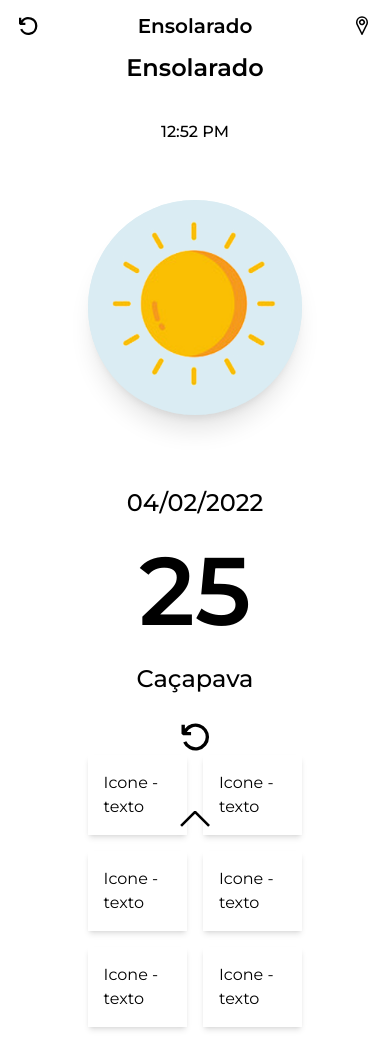
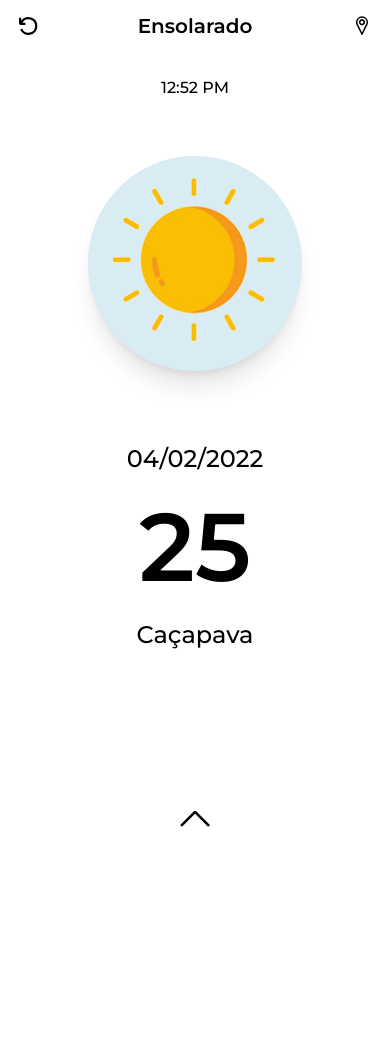
Before and after one commit to wallaceantunes/weather-app, a React (Create React App) app: page / in a window 390 px wide. After the commit the page ends 844 px from the top, so only its background shows below. Built offline with nearby package versions, Linux system fonts and the light colour scheme.

Commit message:
adjusted select input

```diff
--- a/src/components/Select.jsx
+++ b/src/components/Select.jsx
@@ -1,5 +1,5 @@
 export const Select = ({label}) => {
-    return  <div className="w-full md:w-1/3 px-3 mb-6 md:mb-0">
+    return  <div className="w-full px-3 mb-6">
         <label className="block uppercase tracking-wide text-gray-700 text-xs font-bold mb-2" for="grid-state">
             {label}
         </label>
--- a/src/pages/Home/index.jsx
+++ b/src/pages/Home/index.jsx
@@ -19,7 +19,7 @@
         </div>
         <div className="flex flex-col items-center lg:flex-row mx-20p">
             <div className="flex-1 flex-col items-center flex space-y-6 lg:space-y-2">
-                <div className="flex-1 pt-3 text-2xl text-center font-semibold">Ensolarado</div>  {/* tirar no pc */}
+                <div className="flex-1 pt-3 text-2xl text-center font-semibold hidden lg:block">Ensolarado</div>
                 <div className="flex-1 pt-3 text-base text-center font-medium">12:52 PM</div>
                 <div className="flex-1 pt-8 pb-12 text-center lg:pt-4 lg:pb-6">
                     <img
@@ -32,11 +32,11 @@
                 <div className="flex-1 text-2xl text-center font-medium">04/02/2022</div>
                 <div className="flex-1 text-8xl text-center font-semibold">25</div>
                 <div className="flex-1 text-2xl text-center font-medium">Caçapava</div>
-                <div className="flex-1 text-4xl text-center font-medium cursor-pointer"> {/* tirar no pc */}
-                    <VscDebugRestart onClick={() => alert('Reload')}/> {/* tirar no pc */}
-                </div> {/* tirar no pc */}
+                <div className="flex-1 text-4xl text-center font-medium cursor-pointer hidden lg:block">
+                    <VscDebugRestart onClick={() => alert('Reload')}/>
+                </div>
             </div>
-            <div className="flex-1 flex flex-row space-x-4">
+            <div className="flex-1 flex-row space-x-4 hidden lg:flex">
                 <div className="flex-1 flex flex-col space-y-4">
                     <div className="flex-1 shadow-md  p-4">Icone - texto</div>
                     <div className="flex-1 shadow-md  p-4">Icone - texto</div>
@@ -47,9 +47,6 @@
                     <div className="flex-1 shadow-md  p-4">Icone - texto</div>
                     <div className="flex-1 shadow-md  p-4">Icone - texto</div>
                 </div>
-                {/* <div className="flex-1 flex flex-col space-y-4">
-                    <div className="flex-1 shadow-md  p-4">Icone - texto</div>
-                </div> */}
             </div>
         </div>
         <div className="flex fixed bottom-0 left-0 right-0 text-5xl w-full lg:hidden">
```
